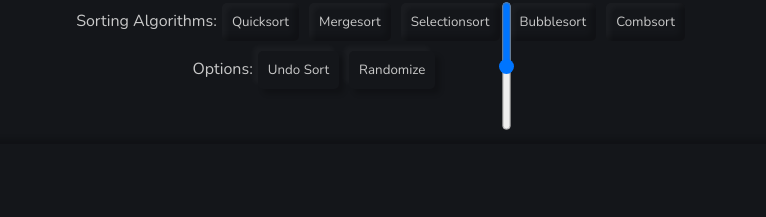
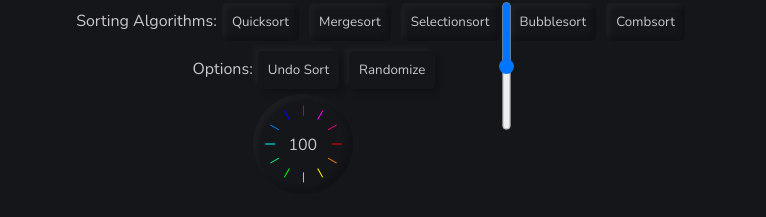
Before and after one commit to EthanThatOneKid/somesort, a React (Create React App) app: page / in a window 1280 px wide. Shown: the part 375-592 px from the top of the page, without its empty margins (257-1023 px from the left). Built offline with nearby package versions, Linux system fonts and the light colour scheme.

Commit message:
dial update

```diff
--- /dev/null
+++ b/src/components/Dial.tsx
@@ -0,0 +1,97 @@
+import React, { Component, RefObject } from 'react';
+
+type DialProps = {
+  value: number;
+  strokes: number;
+  sensitivity: number;
+  diameter: number; // in pixels
+  valueFactor: number;
+  minValue: number;
+  maxValue: number;
+  onChange: (n: number) => void;
+};
+
+type DialState = {};
+
+class Dial extends Component<DialProps, DialState> {
+  value = this.props.value * this.props.valueFactor || 0;
+  prevAngle = 0;
+  valueFactor = this.props.valueFactor || 1;
+  strokeRefs: Array<RefObject<HTMLDivElement>> = Array(this.props.strokes)
+    .fill(0)
+    .map(() => React.createRef());
+  valueRef: RefObject<HTMLDivElement> = React.createRef();
+
+  mouseMoveListener(
+    reactEvent: React.MouseEvent<HTMLDivElement, MouseEvent>
+  ): void {
+    // tslint:disable-next-line (@typescript-eslint/no-explicit-any)
+    const { nativeEvent: event }: any = reactEvent;
+    const isPrimaryClick = event !== null && event.buttons === 1;
+    if (isPrimaryClick) {
+      const isBeyond180: boolean =
+        event.target.offsetWidth - event.offsetX >
+        0.5 * event.target.offsetWidth;
+      const angle: number =
+        Math.atan(
+          (event.offsetY - 0.5 * event.target.offsetHeight) /
+            (event.offsetX - 0.5 * event.target.offsetWidth)
+        ) + (isBeyond180 ? Math.PI : 0);
+      if (angle !== this.prevAngle) {
+        const isClockwiseRotation: boolean = angle >= this.prevAngle;
+        const nextValue: number =
+          this.value +
+          (isClockwiseRotation
+            ? this.props.sensitivity
+            : -1 * this.props.sensitivity);
+        const displayValue: number = this.calculateDisplayValue(nextValue);
+        const isWithinBounds: boolean =
+          displayValue <= this.props.maxValue &&
+          this.props.minValue <= displayValue;
+        if (isWithinBounds) {
+          this.value = nextValue;
+          this.prevAngle = angle;
+          this.strokeRefs.forEach((strokeRef, i) => {
+            if (strokeRef.current !== null) {
+              strokeRef.current.style.transform = this.createTransformationCss(
+                i
+              );
+            }
+          });
+          if (this.valueRef.current !== null) {
+            this.valueRef.current.textContent = String(displayValue);
+          }
+          this.props.onChange(displayValue);
+        }
+      }
+    }
+    return;
+  }
+
+  createTransformationCss(strokeIndex: number): string {
+    const angle: number = (360 * strokeIndex) / this.props.strokes + this.value;
+    return `rotate(${angle}deg) translate(${this.props.diameter /
+      3}px) rotate(90deg)`;
+  }
+
+  calculateDisplayValue(value: number): number {
+    return Math.floor(value / this.valueFactor);
+  }
+
+  render(): React.ReactNode {
+    return (
+      <div className="dial" onMouseMove={this.mouseMoveListener.bind(this)}>
+        {this.strokeRefs.map((_, i) => {
+          return (
+            <div className="dial-stroke" key={i} ref={this.strokeRefs[i]}></div>
+          );
+        })}
+        <div className="dial-value" ref={this.valueRef}>
+          {this.calculateDisplayValue(this.value)}
+        </div>
+      </div>
+    );
+  }
+}
+
+export default Dial;
--- a/src/components/SortPanel.tsx
+++ b/src/components/SortPanel.tsx
@@ -2,6 +2,7 @@ import React, { Component } from 'react';
 import SortDisplay from './SortDisplay';
 import SortList from '../SortList';
 import algorithms from '../algorithms';
+import Dial from './Dial';
 
 type SortPanelProps = {
   algorithm: string;
@@ -37,6 +38,10 @@ class SortPanel extends Component<SortPanelProps, SortPanelState> {
         }
       }, 0);
     }
+  }
+
+  onDialChange(dialValue: number): void {
+    console.log(dialValue);
   }
 
   onSortClickListener(
@@ -109,6 +114,16 @@ class SortPanel extends Component<SortPanelProps, SortPanelState> {
               type="range"
               onInput={this.onResizeListener.bind(this)}
             ></input>
+            <Dial
+              value={100}
+              strokes={12}
+              sensitivity={2}
+              diameter={100}
+              valueFactor={20}
+              minValue={0}
+              maxValue={100}
+              onChange={this.onDialChange}
+            />
           </section>
         </section>
       </div>
--- a/src/css/App.scss
+++ b/src/css/App.scss
@@ -1,5 +1,6 @@
 @import './variables.scss';
 @import url('https://fonts.googleapis.com/css?family=Nunito&display=swap');
+@import './Dial.scss';
 
 .App {
     text-align: center;
@@ -77,5 +78,22 @@
     }
     .list-size-input {
         transform: rotate(90deg);
+
+        &::-webkit-slider-thumb {
+            cursor: pointer;
+            // background-color: black;
+        }
     }
 }
+
+// input[type=range]::-webkit-slider-thumb {
+//     -webkit-appearance: none;
+//     border: 1px solid #000000;
+//     height: 360px;
+//     width: 16px;
+//     border-radius: 3px;
+//     background: #ffffff;
+//     cursor: pointer;
+//     margin-top: -14px; /* You need to specify a margin in Chrome, but in Firefox and IE it is automatic */
+//     box-shadow: 1px 1px 1px #000000, 0px 0px 1px #0d0d0d; /* Add cool effects to your sliders! */
+// }
--- /dev/null
+++ b/src/css/Dial.scss
@@ -0,0 +1,37 @@
+@import './variables.scss';
+
+.dial {
+  $size: 100px;
+  border-radius: 50%;
+  width: $size;
+  height: $size;
+  position: relative;
+  @include neumorphic(5px);
+
+  .dial-value {
+    z-index: -10;
+    text-align: center;
+    position: absolute;
+    width: 100%;
+    top: ($size / 2) - 10px;
+  }
+
+  .dial-stroke {
+    $strokes: 12;
+    z-index: -10;
+    width: 1px;
+    height: 10%;
+    position: absolute;
+    margin: 0 auto;
+    top: 50% - 5%;
+    left: 50%;
+    @for $i from 1 through $strokes {
+      $angle: 360 * $i / $strokes;
+      $strokeColor: hsl($angle, 100%, 50%);
+      &:nth-of-type(#{$i}) {
+        background-color: $strokeColor;
+        transform: rotate(#{$angle}deg) translate($size / 3) rotate(90deg);
+      }
+    }
+  }
+}
```
